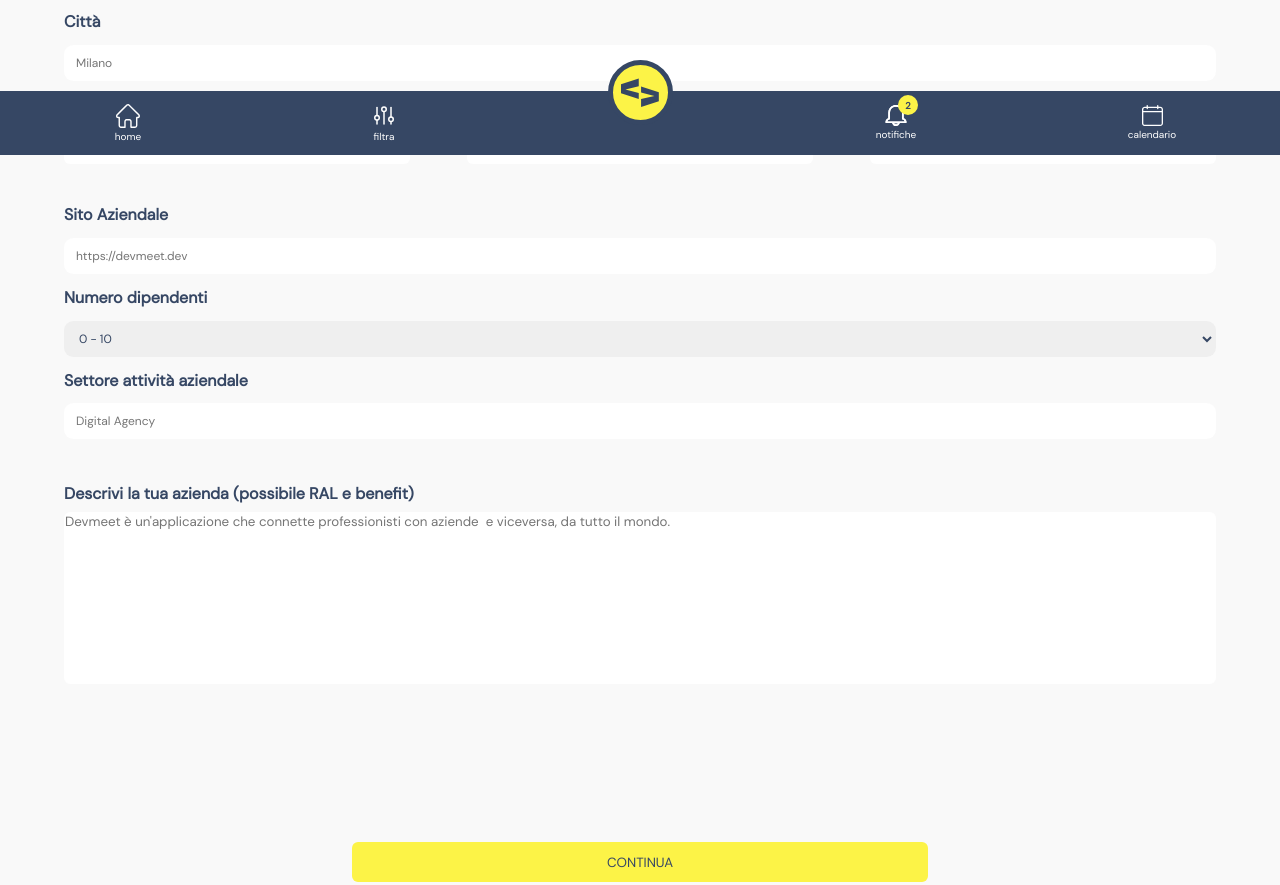
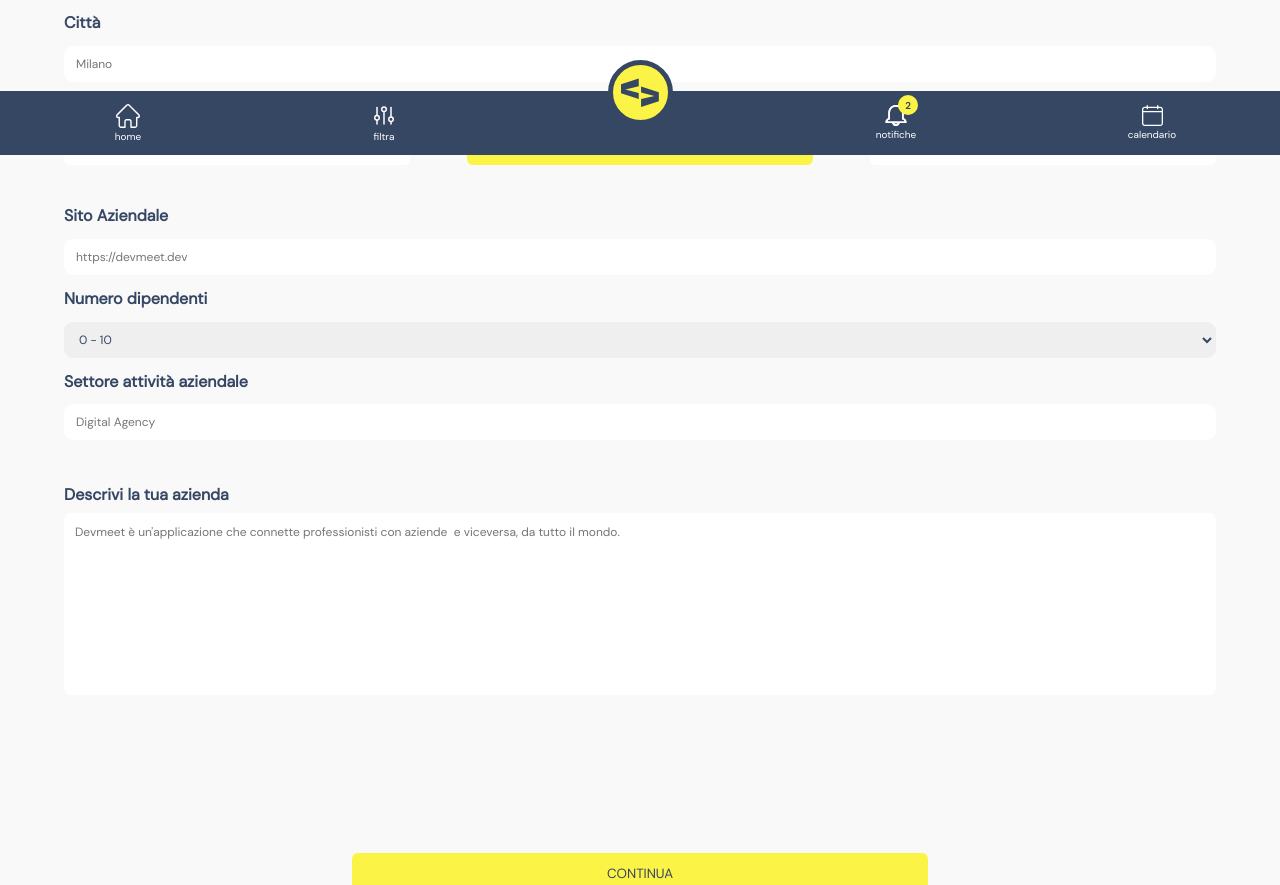
Before and after one commit to Emiliano-S/devmeet, a React (Create React App) app: page /ProfileSettings in a window 1280 px wide. Shown: the part 645-1530 px from the top of the page. Built offline with nearby package versions, Linux system fonts and the light colour scheme.

Commit message:
ProfileSettings data

```diff
--- a/src/components/Button.js
+++ b/src/components/Button.js
@@ -13,6 +13,7 @@ const Button = ({
   name,
   handleChange,
   onClickFunction,
+  checked,
 }) => {
   // USARE lowOp PER I PULSANTI CHE FANNO CAMBIARE PAGINA
   // USARE selectButton PER I PULSANTI A SCELTA MULTIPLA (Da fixare)
@@ -67,7 +68,7 @@ const Button = ({
                             text={''} /> */}
       {selectButton && (
         <label className="container-radio-button" style={{}}>
-          <input type="radio" name={name} value={text} onClick={handleChange} />
+          <input type="radio" name={name} value={text} onClick={handleChange} checked={checked} />
           <span
             className="checkmark-radio-button"
             style={{
--- a/src/components/ProfileSettings.js
+++ b/src/components/ProfileSettings.js
@@ -11,7 +11,7 @@ export function ProfileSettings({ data, user, company }) {
     last_name: "Scanga",
     cel: "+3412345678",
     city: "Milano",
-    work_type: 2,
+    work_type: true,
     website: "https://devmeet.dev",
     sector: "Digital Agency",
     description: "Devmeet è un'applicazione che connette professionisti con aziende  e viceversa, da tutto il mondo."
--- a/src/pages/Form.js
+++ b/src/pages/Form.js
@@ -99,7 +99,7 @@ export default function Form({ user, company, userArr , companyData}) {
             </div>
           )}
           <FormRow
-            number
+            textType
             text={"Recapito telefonico"}
             name={"recTel"}
             handleChange={handleChange}
@@ -134,6 +134,7 @@ export default function Form({ user, company, userArr , companyData}) {
               hg={"3em"}
               text={"In sede"}
               handleChange={handleChange}
+              checked= {companyData && companyData.work_type}
             />
             <Button
               selectButton
@@ -215,7 +216,7 @@ export default function Form({ user, company, userArr , companyData}) {
                 for="textArea"
                 style={{ display: "block", fontWeight: "bold" }}
               >
-                Descrivi la tua azienda (possibile RAL e benefit)
+                Descrivi la tua azienda
               </label>
             )}
 
@@ -227,6 +228,8 @@ export default function Form({ user, company, userArr , companyData}) {
                 resize: "none",
                 borderRadius: "6px",
                 borderColor: "white",
+                padding:"10px",
+                fontSize: "12px"
               }}
               placeholder={companyData && companyData.description}
               onChange={handleChange}
```
